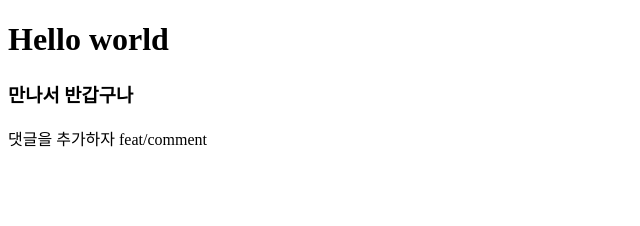
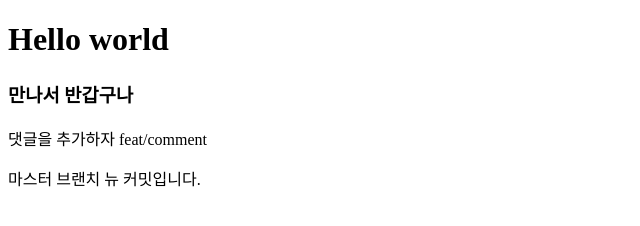
Before and after one commit to GeonilJang/git-test-repo, a plain HTML site: page index.html in a window 1280 px wide. Shown: the whole page, without its empty margins (0-640 px from the left). Drawn offline with Linux system fonts and the light colour scheme.

Commit message:
cat-test-1

```diff
--- a/index.html
+++ b/index.html
@@ -10,5 +10,6 @@
     <h1>Hello world</h1>
     <h3>만나서 반갑구나</h3>
     <div>댓글을 추가하자 feat/comment</div>
+    <p>마스터 브랜치 뉴 커밋입니다.</p>
 </body>
 </html>
```
Also changed, not shown: 1 other file.
